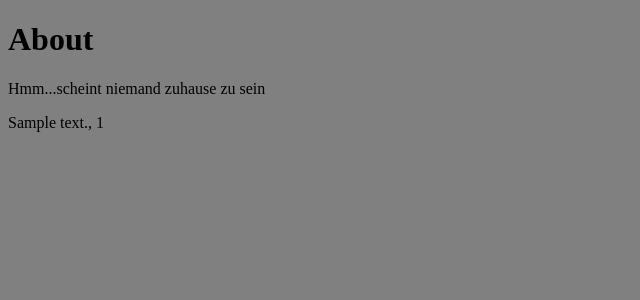
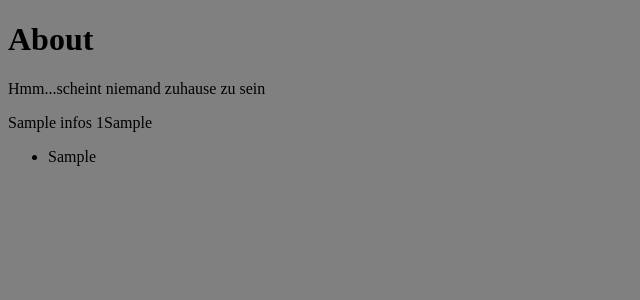
Before and after one commit to Rumdidum/try-django, a Python web app: template templates/about.html in a window 1280 px wide. Shown: the part 70-370 px from the top of the page, without its empty margins (0-640 px from the left). Run offline with Jinja, Linux system fonts and the light colour scheme; the template is opened without the code that fills it: most values are stand-ins (such as "Sample title", 1, 10 or a date in 2020).

Commit message:
last one

```diff
--- a/pages/views.py
+++ b/pages/views.py
@@ -6,7 +6,11 @@ def home_view(request, *args, **kwargs):
     return render(request, "home.html", {})
 
 def about_view(request, *args, **kwargs):
-    my_context = {"Infos": "give me some infos", "random_number": 34}
+    my_context = {
+    "Infos": "give me some infos",
+    "random_number": 34,
+    "my_list": [12, 35, 5369]
+    }
     return render(request, "about.html", my_context)
 
 def contact_view(request, *args, **kwargs):
--- a/templates/about.html
+++ b/templates/about.html
@@ -5,5 +5,11 @@
     <h1>About</h1>
     <p>Hmm...scheint niemand zuhause zu sein</p>
 
-<p>{{ my_text }}, {{ random_number}}</p>
+<p>{{ Infos }} {{ random_number}}{{ my_list }}</p>
+
+<ul>
+{% for my_sub_item in my_list %}
+    <li>{{ my_sub_item }}</li>
+{% endfor %}
+</ul>
 {% endblock content %}
```
